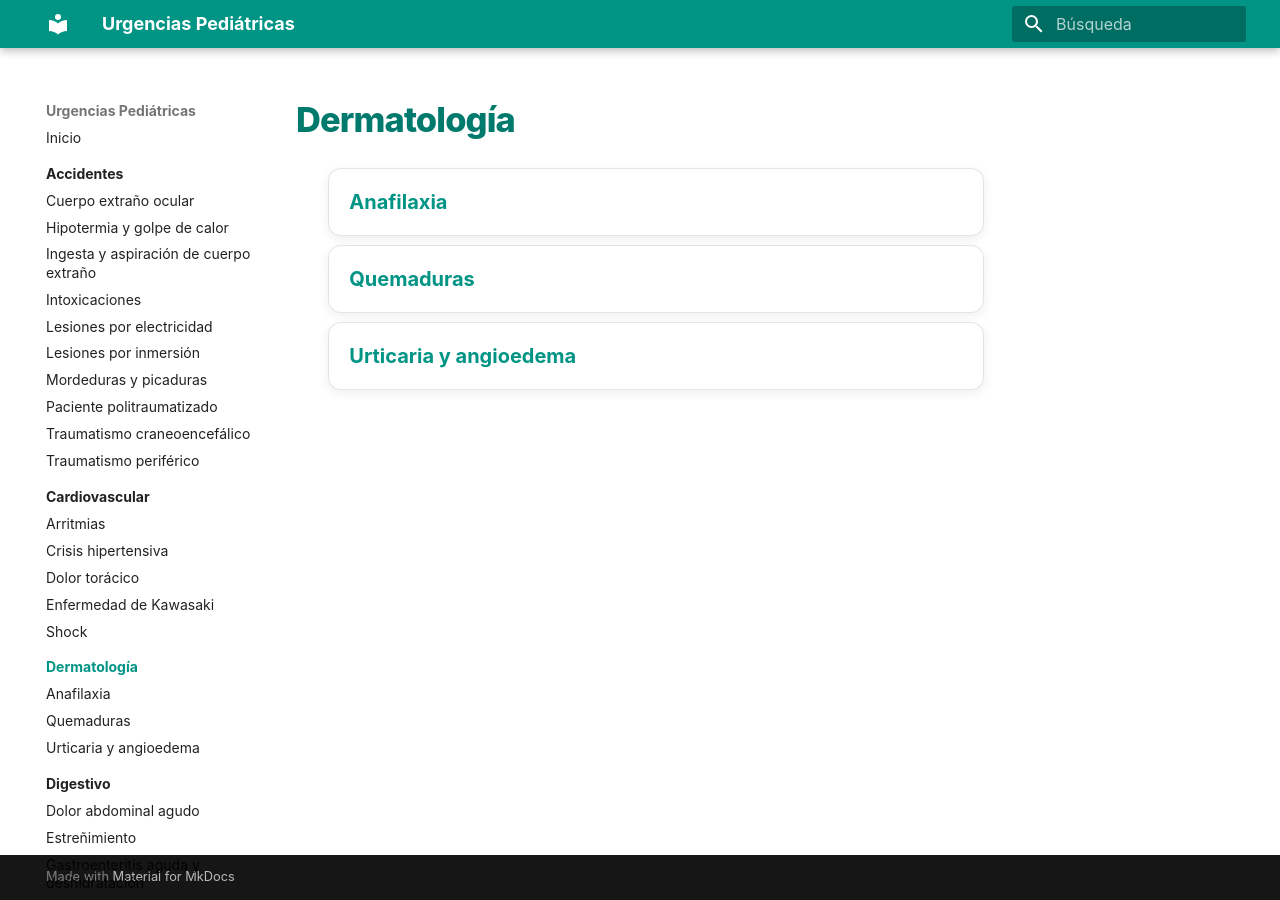
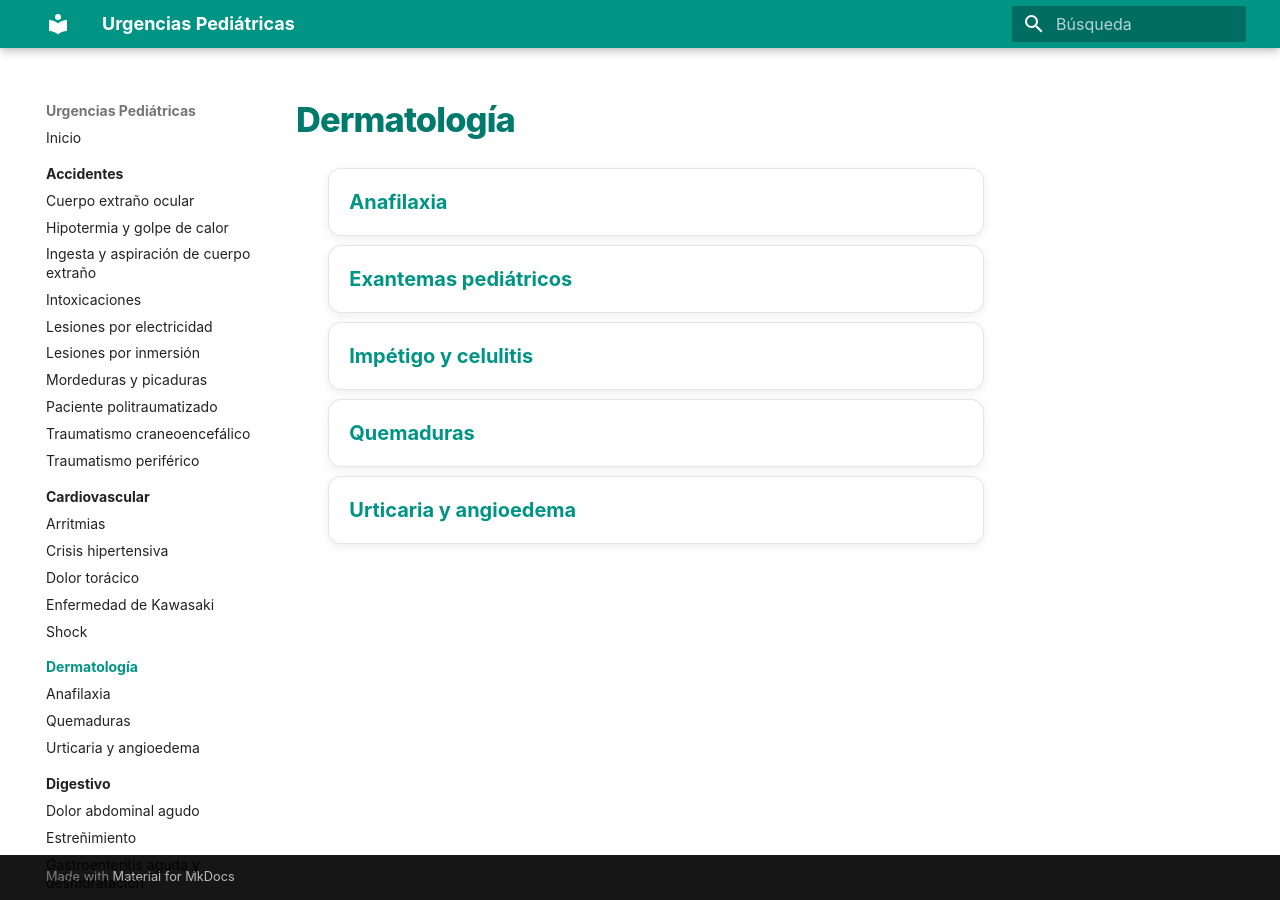
Before and after one commit to gonzaloares/urgencias-pediatricas, an MkDocs documentation site: the page built from docs/dermatologia/index.md, in a window 1280 px wide. Built offline with MkDocs 1.6.1 and Material for MkDocs 9.7.7, drawn with Linux system fonts in a browser that asks for light colours.

Commit message:
Actualiza docs/dermatologia/index.md

```diff
--- a/docs/dermatologia/index.md
+++ b/docs/dermatologia/index.md
@@ -3,6 +3,8 @@
 <div class="protocol-index" markdown="1">
 
 - [Anafilaxia](../alergia/anafilaxia.md)
+- [Exantemas pediátricos](exantemas.md)
+- [Impétigo y celulitis](impetigo-celulitis.md)
 - [Quemaduras](../trauma/quemaduras.md)
 - [Urticaria y angioedema](urticaria-angioedema.md)
 
```
